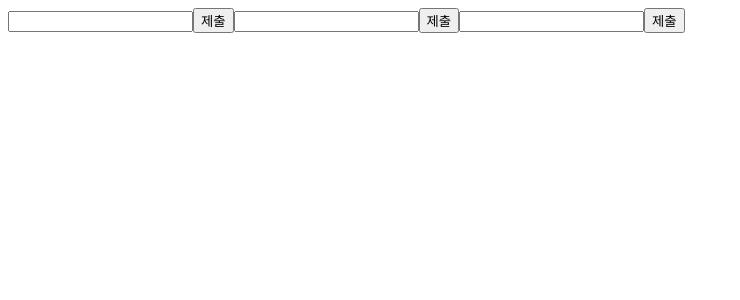
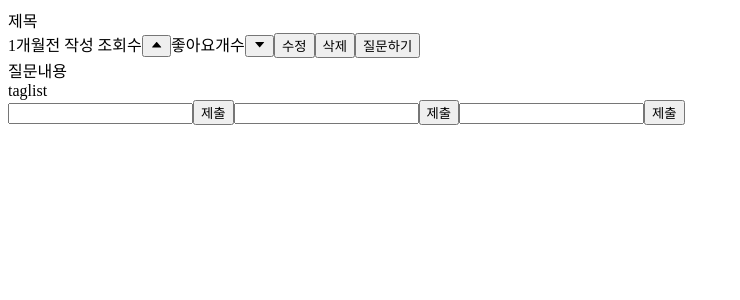
Before and after one commit to codestates-seb/seb42_pre_008, a React (Create React App) app in the folder client/: page /question-detail in a window 1280 px wide. Shown: the top 300 px of the page, without its empty margins (0-740 px from the left). Built offline with nearby package versions, Linux system fonts and the light colour scheme; no server answers.

Commit message:
feat:newcompoent

```diff
--- a/client/src/pages/QuestionDetail.js
+++ b/client/src/pages/QuestionDetail.js
@@ -1,9 +1,9 @@
 import { useSelector } from 'react-redux'
-import { useDispatch } from 'react-redux'
 import { useState } from 'react'
 import { fetchCreate } from '../util/api'
 import { fetchDelete } from '../util/api'
 import { fetchPatch } from '../util/api'
+import QuestionRead from './QuestionRead'
 
 
 const QuestionDetail = () => {
@@ -37,7 +37,8 @@ const QuestionDetail = () => {
     }
 
     return(
-        <div >
+        <div>
+            <QuestionRead/>
             <input onChange={ (e) => setdata(e.target.value)} value ={data} ></input>
             <button onClick={ onHandleClick }>제출</button>
             <input onChange={ (e) => setid(e.target.value)} value ={id} ></input>
--- /dev/null
+++ b/client/src/pages/QuestionRead.js
@@ -0,0 +1,47 @@
+import styled from "styled-components"
+import { AiFillCaretUp } from "react-icons/ai";
+import { AiFillCaretDown } from "react-icons/ai";
+import { useSelector } from 'react-redux'
+
+const QuestionHeadWrap = styled.div`
+
+`
+const Title = styled.div`
+
+`
+const QuestionBodyWrap = styled.div`
+
+`
+const QuestionReadWrap = styled.div`
+
+`
+const Button = styled.button`
+
+`
+
+const QuestionRead = () => {
+    const questionData = useSelector(state => state)
+
+    return (
+        <QuestionReadWrap>
+            <QuestionHeadWrap>
+                <div>
+                    <Title>제목</Title>
+                    <span>1개월전 작성</span> <span>조회수</span>
+                    <Button><AiFillCaretUp/></Button>
+                    <span>좋아요개수</span>
+                    <Button><AiFillCaretDown/></Button>
+                    <Button>수정</Button>
+                    <Button>삭제</Button>
+                    <Button>질문하기</Button>
+                </div>
+            </QuestionHeadWrap>
+            <QuestionBodyWrap>
+                <div>질문내용</div>
+                <div>taglist</div>
+            </QuestionBodyWrap>
+        </QuestionReadWrap>
+    )
+}
+
+export default QuestionRead
```
